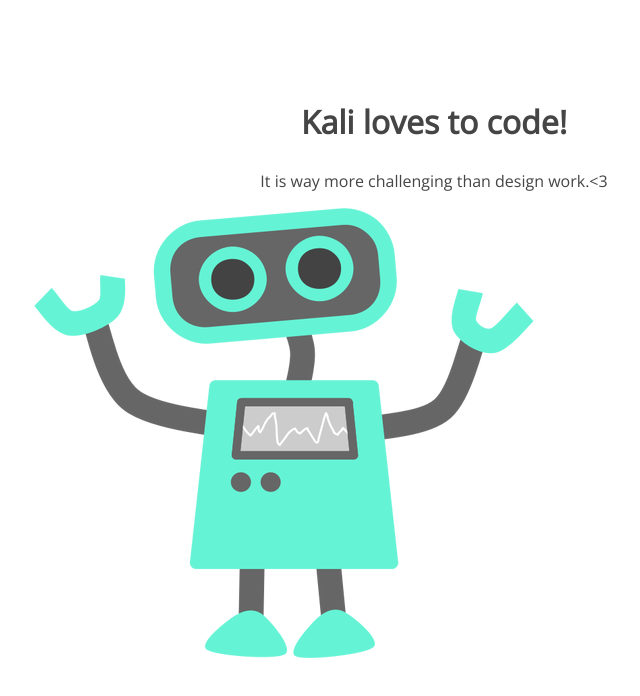
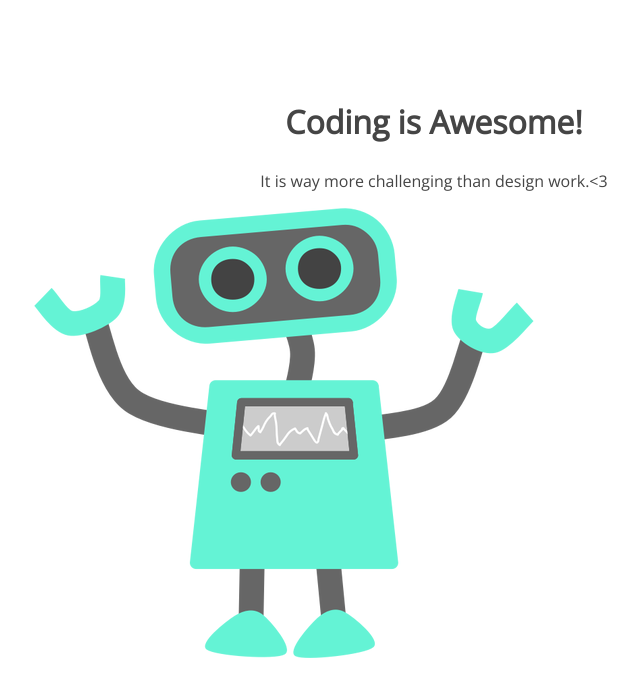
Before and after one commit to kalirogers/skillcrush-105, a plain HTML site: page index.html in a window 1280 px wide. Shown: the whole page, without its empty margins (206-846 px from the left). Drawn offline with nearby package versions, Linux system fonts and the light colour scheme.

Commit message:
changed h1 title text

```diff
--- a/index.html
+++ b/index.html
@@ -8,7 +8,7 @@
 </head>
 <body>
 	<section>
-		<h1>Kali loves to code!</h1>
+		<h1>Coding is Awesome!</h1>
 		<p>It is way more challenging than design work.<3</p>
 		<img src="img/happy-blue-robot.png">
 	</section>
```
